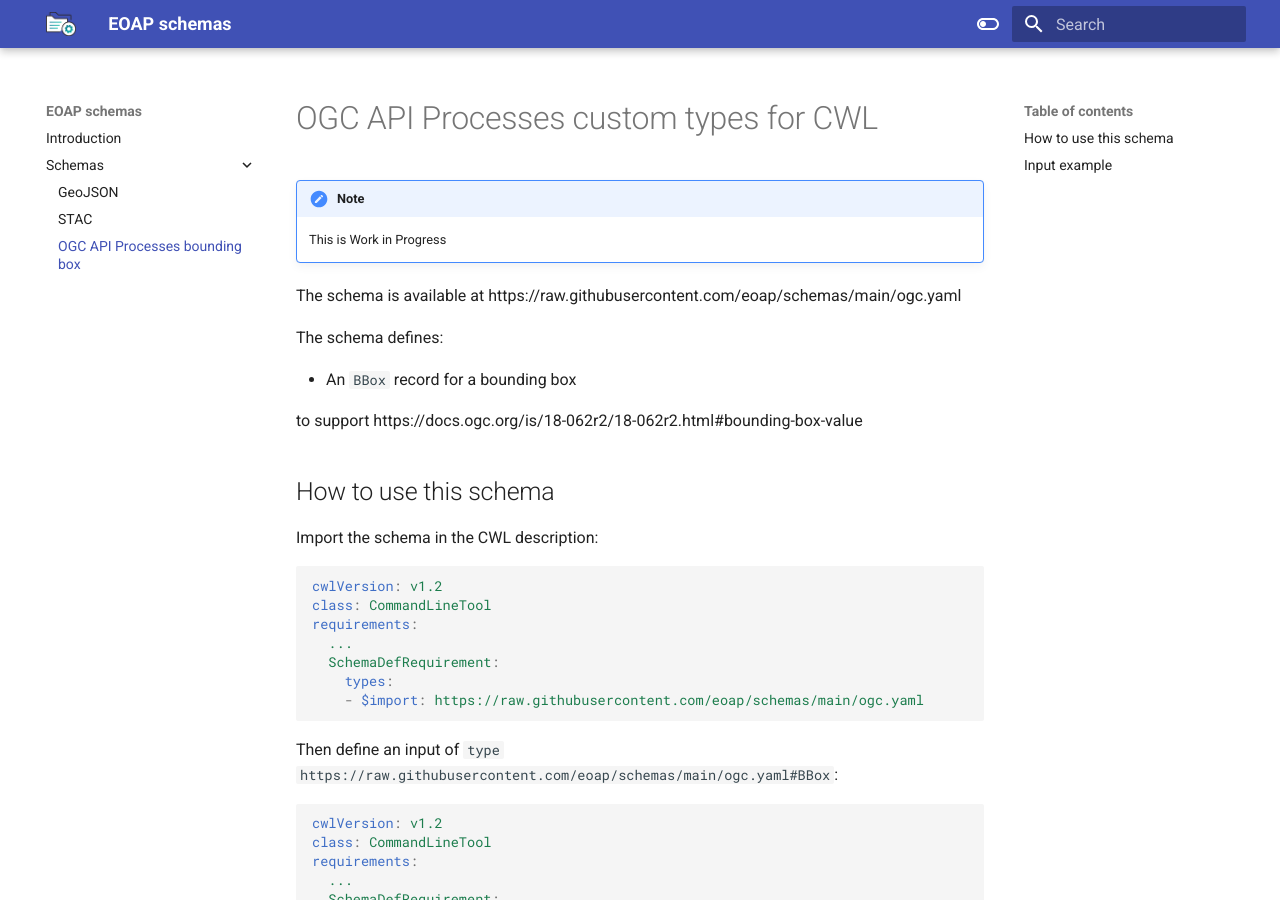
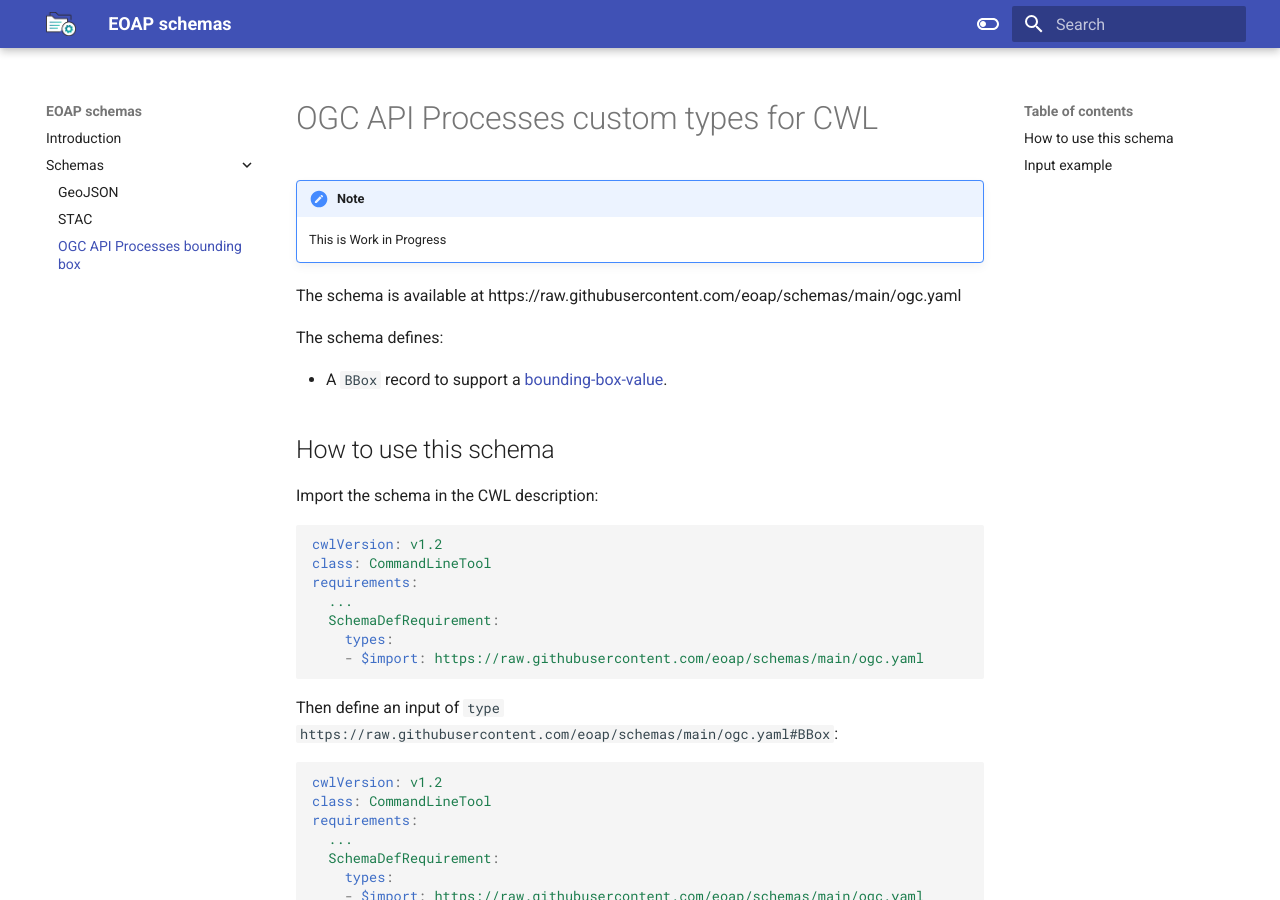
Before and after one commit to eoap/schemas, an MkDocs documentation site: the page built from docs/ogc.md, in a window 1280 px wide and 900 px high. Built offline with MkDocs 1.6.1 and Material for MkDocs 9.7.7, drawn with Linux system fonts in a browser that asks for light colours.

Commit message:
feat: clickable link

```diff
--- a/docs/ogc.md
+++ b/docs/ogc.md
@@ -8,9 +8,7 @@ The schema is available at https://raw.githubusercontent.com/eoap/schemas/main/o
 
 The schema defines:
 
-- An `BBox` record for a bounding box
-
-to support https://docs.ogc.org/is/18-062r2/18-062r2.html#bounding-box-value
+- A `BBox` record to support a [bounding-box-value](https://docs.ogc.org/is/18-062r2/18-062r2.html#bounding-box-value).
 
 ## How to use this schema
 
```
